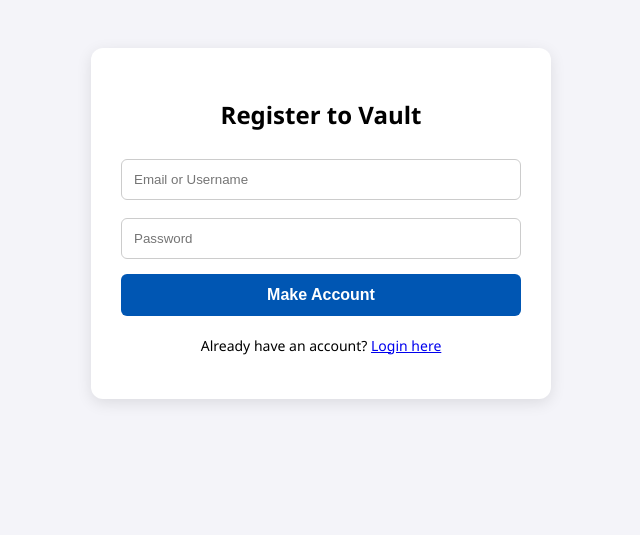
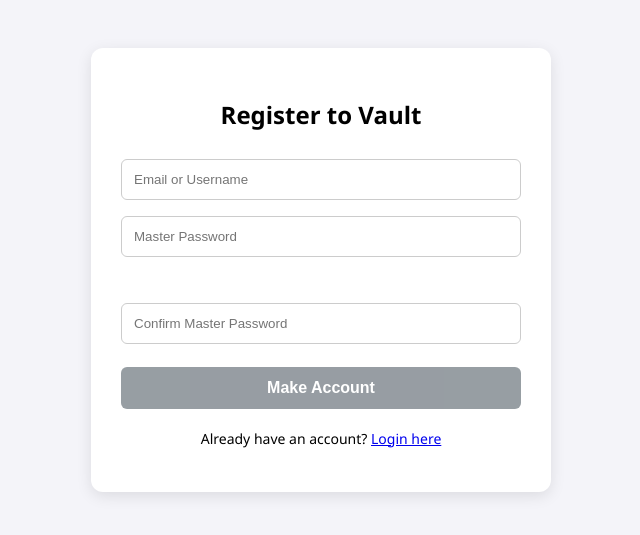
Before and after one commit to BosoancaVlad/proj-x, a Flask app: page /register in a window 1280 px wide. Shown: the top 535 px of the page, without its empty margins (319-959 px from the left). Run offline with Flask 3, Linux system fonts and the light colour scheme.

Commit message:
Implemented passwordchecking when registering. implemented bouncer for security against API Spam

```diff
--- a/app.py
+++ b/app.py
@@ -18,6 +18,9 @@ from cryptography.hazmat.primitives.kdf.pbkdf2 import PBKDF2HMAC
 from cryptography.hazmat.primitives import hashes
 from cryptography.hazmat.backends import default_backend
 
+from flask_limiter import Limiter
+from flask_limiter.util import get_remote_address
+
 #tells Python to open the hidden .env file and read it
 load_dotenv()
 
@@ -25,6 +28,14 @@ app = Flask(__name__)
 
 app.secret_key = 'super_secret_key'
 CORS(app) #allows Chrome Extension to talk to local server
+
+
+limiter = Limiter(
+    get_remote_address,
+    app=app,
+    storage_uri="memory://",
+    default_limits=["200 per day", "50 per hour"] # Standard fallback limits
+)
 
 #database connection
 def get_db_connection():
@@ -128,8 +139,14 @@ def register():
     if request.method == 'POST':
         username = request.form['username']
         password = request.form['password']
+        confirm_password = request.form.get('confirm_password')
 
-        # Hash the master password before saving!
+
+        if password != confirm_password:
+            flash("Passwords do not match!", "danger")
+            return redirect(url_for('register'))
+
+        #hash the master password before saving
         hashed_pw = generate_password_hash(password)
 
         db = get_db_connection()
@@ -146,13 +163,35 @@ def register():
 
     return render_template('register.html')
 
-# The NEW Advanced Key Generator (PBKDF2 - 600,000 Iterations)
+@app.route('/api/register/check', methods=['POST'])
+@limiter.limit("10 per minute")  #rate limiting
+def api_register_check():
+    data = request.json
+    new_password = data.get('password')
+
+    if not new_password:
+        return jsonify({"status": "empty"})
+
+    stats = zxcvbn(new_password)
+
+
+    is_leaked = check_leaked(new_password)
+
+    if is_leaked:
+        return jsonify({"status": "refused", "reason": "Refused: Found in a known data breach!"})
+    elif stats['score'] < 3:
+        return jsonify({"status": "refused", "reason": f"Too weak (Score: {stats['score']}/4). Takes {stats['guesses']} guesses to crack."})
+    else:
+        return jsonify({"status": "approved", "reason": f"Strong Password! (Score: {stats['score']}/4)"})
+
+
+#key generator (PBKDF2 - 600,000 Iterations)
 def generate_user_key(master_password, salt_string):
     kdf = PBKDF2HMAC(
         algorithm=hashes.SHA256(),
         length=32,
-        salt=salt_string.encode('utf-8'), # Using username as the salt
-        iterations=600000,                # The 0.5 second delay!
+        salt=salt_string.encode('utf-8'), #using username as the salt
+        iterations=600000,                #the 0.5 second delay!
         backend=default_backend()
     )
     return base64.urlsafe_b64encode(kdf.derive(master_password.encode('utf-8')))
--- a/templates/register.html
+++ b/templates/register.html
@@ -23,7 +23,7 @@
         input {
             width: 100%;
             padding: 12px;
-            margin: 8px 0 20px 0;
+            margin: 8px 0;
             border: 1px solid #ccc;
             border-radius: 6px;
             box-sizing: border-box;
@@ -39,10 +39,18 @@
             cursor: pointer;
             font-size: 16px;
             font-weight: bold;
+            margin-top: 15px;
+            transition: opacity 0.3s;
         }
 
         .primary-btn:hover {
             background-color: #004494;
+        }
+
+        .primary-btn:disabled {
+            background-color: #6c757d;
+            cursor: not-allowed;
+            opacity: 0.7;
         }
 
         .danger {
@@ -60,6 +68,16 @@
             border-radius: 6px;
             margin-bottom: 15px;
         }
+
+        /* New styling for the live feedback */
+        #live-feedback {
+            font-size: 12px;
+            font-weight: bold;
+            text-align: left;
+            margin-top: 0;
+            margin-bottom: 15px;
+            min-height: 15px;
+        }
     </style>
 </head>
 
@@ -75,14 +93,107 @@
         {% endif %}
         {% endwith %}
 
-        <form method="POST">
-            <input type="text" name="username" placeholder="Email or Username" required style="margin-bottom: 10px;">
-            <input type="password" name="password" placeholder="Password" required style="margin-bottom: 15px;">
-            <button type="submit" class="primary-btn">Make Account</button>
+        <form method="POST" onsubmit="return finalizeRegistration()">
+            <input type="text" name="username" placeholder="Email or Username" required>
+
+            <input type="password" id="reg-password" name="password" placeholder="Master Password" required>
+            <!-- This is where the live API feedback will show up -->
+            <p id="live-feedback"></p>
+
+            <input type="password" id="reg-confirm" name="confirm_password" placeholder="Confirm Master Password"
+                required>
+
+            <p id="password-error"
+                style="color: #dc3545; font-size: 13px; font-weight: bold; display: none; margin-top: 0; margin-bottom: 15px;">
+                Passwords do not match!
+            </p>
+
+            <!-- Button starts DISABLED until the API approves the password -->
+            <button type="submit" id="submit-btn" class="primary-btn" disabled>Make Account</button>
         </form>
+
         <p style="margin-top: 20px; font-size: 14px;">Already have an account? <a href="{{ url_for('login') }}">Login
                 here</a></p>
     </div>
+
+    <script>
+        const passInput = document.getElementById("reg-password");
+        const feedbackText = document.getElementById("live-feedback");
+        const submitBtn = document.getElementById("submit-btn");
+        let typingTimer; // Used to prevent spamming the server on every keystroke
+
+        // 1. THE LIVE SCANNER
+        passInput.addEventListener('input', function () {
+            clearTimeout(typingTimer);
+            const password = passInput.value;
+
+            if (password.length === 0) {
+                feedbackText.innerText = "";
+                submitBtn.disabled = true;
+                passInput.style.border = "1px solid #ccc";
+                return;
+            }
+
+            feedbackText.innerText = "Checking security...";
+            feedbackText.style.color = "#6c757d";
+            submitBtn.disabled = true; // Lock button while checking
+
+            // Wait 500ms after the user stops typing to ping the server
+            typingTimer = setTimeout(() => {
+                fetch('/api/register/check', {
+                    method: 'POST',
+                    headers: { 'Content-Type': 'application/json' },
+                    body: JSON.stringify({ password: password })
+                })
+                    .then(response => {
+                        // NEW: Check if the server's bouncer kicked us out!
+                        if (response.status === 429) {
+                            throw new Error("RateLimited");
+                        }
+                        return response.json();
+                    })
+                    .then(data => {
+                        feedbackText.innerText = data.reason;
+                        if (data.status === "refused") {
+                            feedbackText.style.color = "#dc3545"; // Red
+                            passInput.style.border = "2px solid #dc3545";
+                            submitBtn.disabled = true;
+                        } else if (data.status === "approved") {
+                            feedbackText.style.color = "#28a745"; // Green
+                            passInput.style.border = "2px solid #28a745";
+                            submitBtn.disabled = false;
+                        }
+                    })
+                    .catch(err => {
+                        // NEW: Show a friendly message if they type too fast
+                        if (err.message === "RateLimited") {
+                            feedbackText.innerText = "Slow down! You are checking passwords too fast.";
+                        } else {
+                            feedbackText.innerText = "Error checking password.";
+                        }
+                        feedbackText.style.color = "#dc3545";
+                        submitBtn.disabled = true; // Lock the button on error
+                    });
+            }, 500);
+        });
+
+        // 2. THE CONFIRMATION CHECK (Runs when they click submit)
+        function finalizeRegistration() {
+            const pass = document.getElementById("reg-password").value;
+            const confirm = document.getElementById("reg-confirm").value;
+            const errorMsg = document.getElementById("password-error");
+
+            if (pass !== confirm) {
+                errorMsg.style.display = "block";
+                return false;
+            }
+
+            errorMsg.style.display = "none";
+            submitBtn.disabled = true; // Disable to prevent double-clicks
+            submitBtn.innerText = "Creating secure vault...";
+            return true;
+        }
+    </script>
 </body>
 
 </html>
```
